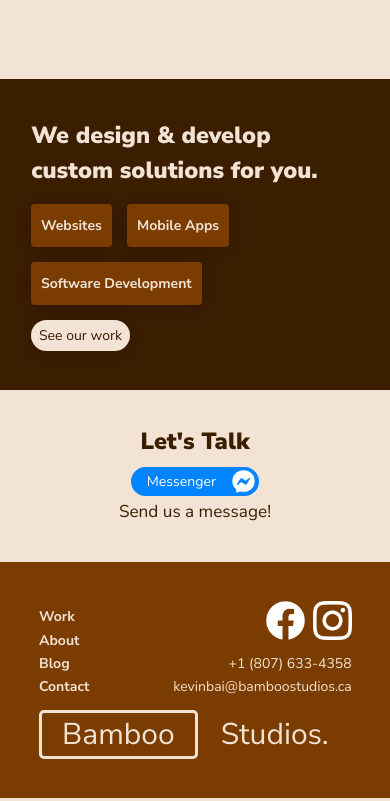
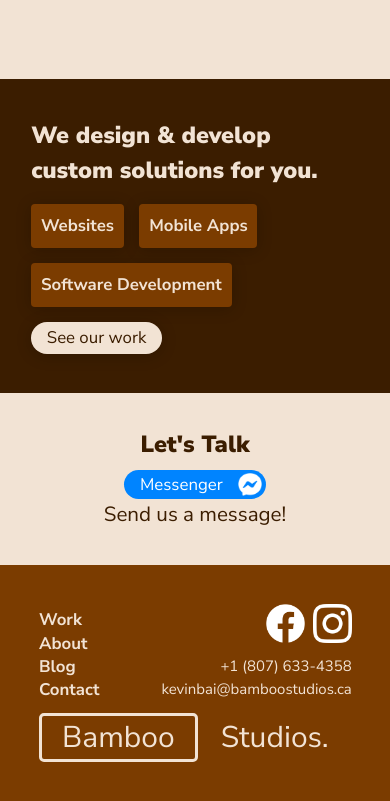
Before and after one commit to kevinbai0/Bamboo-Studios, a Gatsby site: page / in a window 390 px wide. Shown: the part 765-1566 px from the top of the page. Built offline with nearby package versions, Linux system fonts and the light colour scheme; Gatsby itself is replaced by a stand-in of ours.

Commit message:
made mobile text bigger

```diff
--- a/src/components/default-button.js
+++ b/src/components/default-button.js
@@ -8,11 +8,14 @@ const Container = styled.div`
         background-color: ${props.backgroundColor};
     `}
     ${props => props.custom && props.custom}
-    padding: 1vw 2vw;
+    padding: 1vw 4vw;
     border-radius: 10vw;
     cursor: pointer;
     box-shadow: 0 2px 16px 0 rgba(0,0,0,0.2);
     transition: all 0.2s ease;
+    @media only screen and (min-width: 600px) {
+        padding: 1vw 2vw;
+    }
     &:hover {
         transform: scale(1.02);
     }
--- a/src/components/footer.js
+++ b/src/components/footer.js
@@ -130,8 +130,8 @@ export default function Footer() {
                 <Icon as={Img} fluid={data.instagram.childImageSharp.fluid} />
             </SocialContainer>
             <ContactContainer>
-                <theme.ResponsiveText as={ContactLink} href={"tel:+18076334358"}>+1 (807) 633-4358</theme.ResponsiveText>
-                <theme.ResponsiveText as={ContactLink} href="mailto:kevinbai@bamboostudios.ca">kevinbai@bamboostudios.ca</theme.ResponsiveText>
+                <theme.ResponsiveText as={ContactLink} href={"tel:+18076334358"} baseSize={16}>+1 (807) 633-4358</theme.ResponsiveText>
+                <theme.ResponsiveText as={ContactLink} href="mailto:kevinbai@bamboostudios.ca" baseSize={16}>kevinbai@bamboostudios.ca</theme.ResponsiveText>
             </ContactContainer>
             <LogoTitleFixed isLight={true} custom={`
                 grid-column: 1/3;
@@ -139,7 +139,7 @@ export default function Footer() {
                     grid-column: 1/2;
                     grid-row: 2/3;
                 }
-            `} percent={usingMobileFooter ? 0.5 : 1}/>
+            `} percent={usingMobileFooter ? 0.6 : 1}/>
         </Container>
     );
 }
--- a/src/utils/theme.js
+++ b/src/utils/theme.js
@@ -15,6 +15,7 @@ export const StyledLink = styled(Link)`
         opacity: 0.5;
     }
 `;
+
 export const StyledExternalLink = styled.a`
     color: ${colors.darkColor};
     text-decoration: inherit;
@@ -42,7 +43,7 @@ export const ResponsiveHeader = styled.h2`
 `;
 
 export const ResponsiveText = styled.span`
-    font-size: ${props => ((props.baseSize || 18) * 0.2)}vw;
+    font-size: ${props => ((props.baseSize || 18) * 0.24)}vw;
     @media only screen and (min-width: 450px) {
         font-size: ${props => ((props.baseSize || 18) * 0.15)}vw;
     }
```
